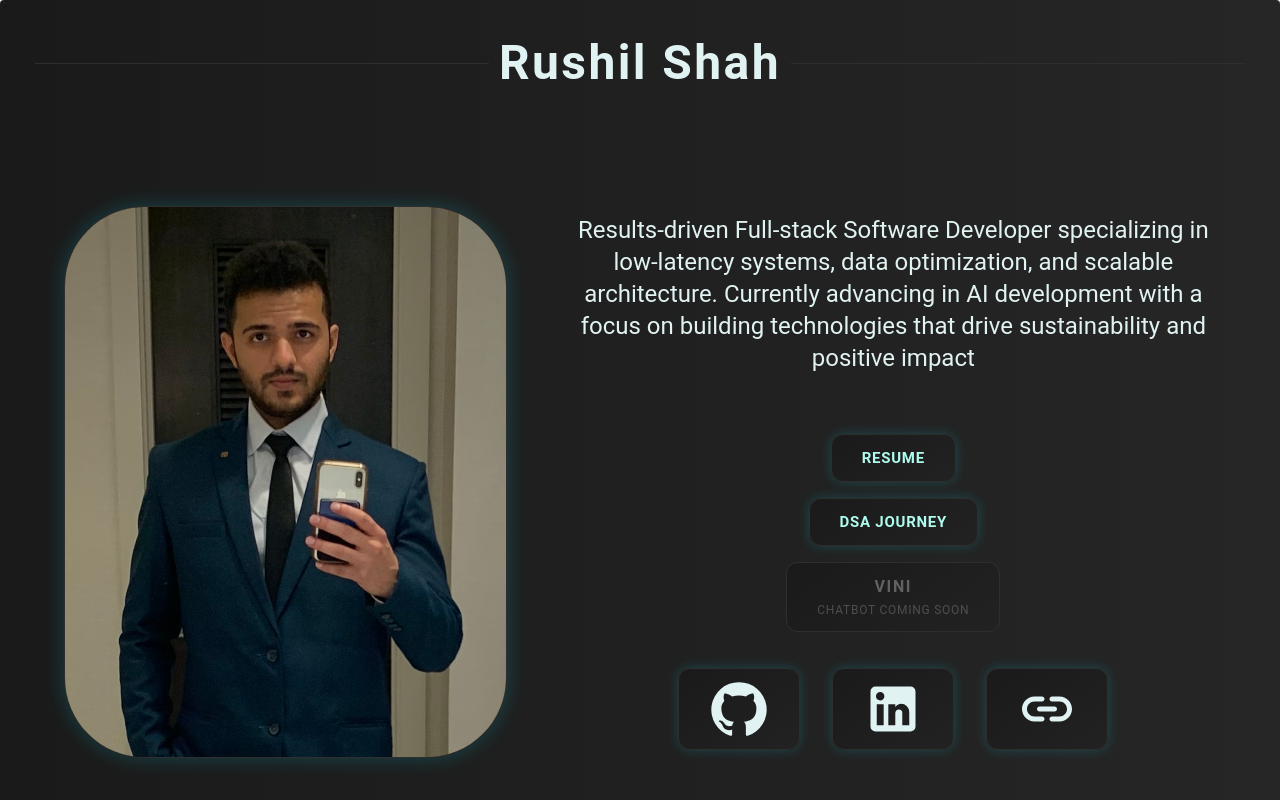
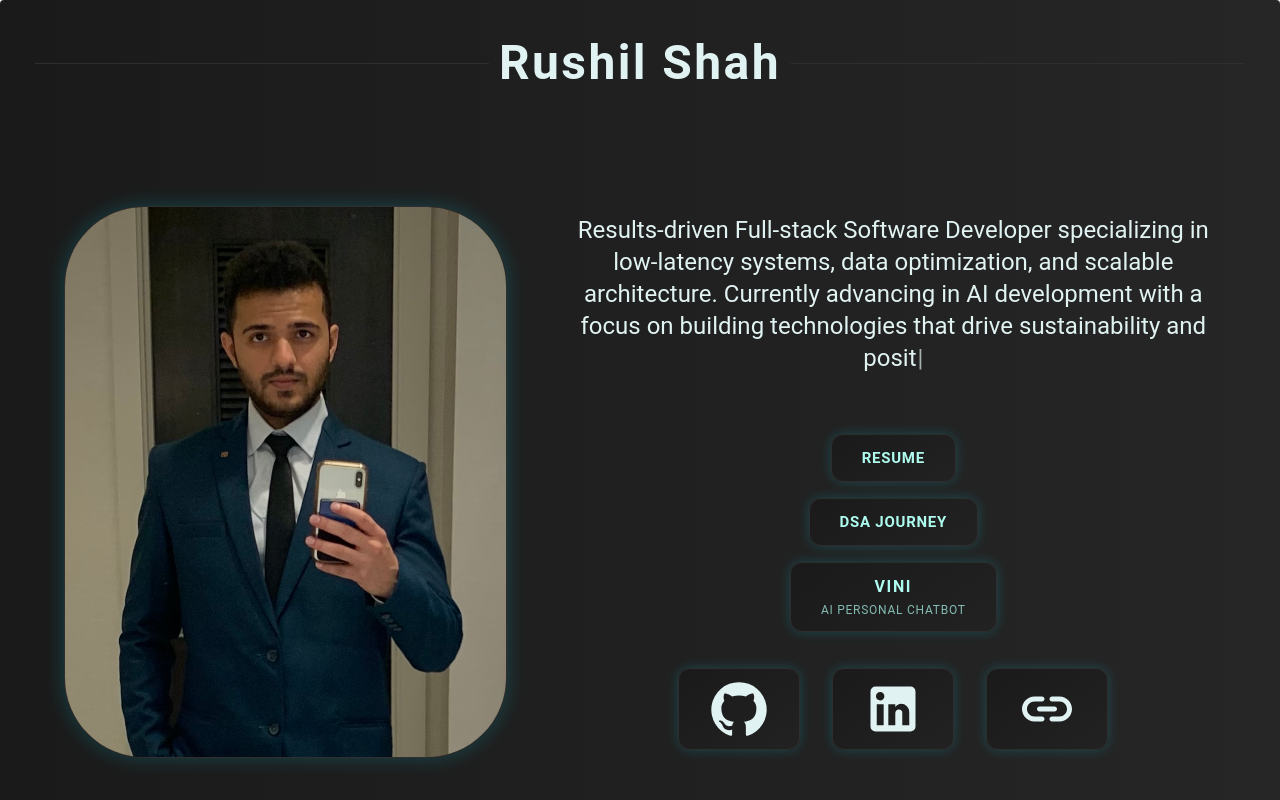
Before and after one commit to rushil1999/portfolio, a React (Create React App) app: page / in a window 1280 px wide. Shown: the top 800 px of the page. Built offline with nearby package versions, Linux system fonts and the light colour scheme.

Commit message:
Enabled Vini

```diff
--- a/package.json
+++ b/package.json
@@ -17,9 +17,9 @@
     "react": "^18.2.0",
     "react-dom": "^18.2.0",
     "react-globe.gl": "^2.24.1",
-    "react-lottie": "^1.2.3",
     "react-router-dom": "^6.11.2",
     "react-scripts": "5.0.1",
+    "typewriter-effect": "^2.22.0",
     "uuid": "^11.1.0",
     "web-vitals": "^2.1.4"
   },
--- a/src/components/Chat/index.js
+++ b/src/components/Chat/index.js
@@ -1,4 +1,4 @@
-import React, { useState, useEffect } from 'react';
+import React from 'react';
 import {
   Box,
   Typography,
@@ -79,7 +79,7 @@ const ChatBot = ({setInitiateVini}) => {
                 alignSelf={msg.user_type === 'user' ? 'flex-end' : 'flex-start'}
                 sx={{
                   backgroundColor: msg.user_type === 'user' ? '#00d4a020' : '#333',
-                  color: msg.message_type != 'error' ? '#fff' : theme.palette.secondary.main,
+                  color: msg.message_type !== 'error' ? '#fff' : theme.palette.secondary.main,
                   px: 2,
                   py: 1,
                   borderRadius: 2,
--- a/src/components/Company/index.js
+++ b/src/components/Company/index.js
@@ -3,9 +3,7 @@ import {
   Box,
   Avatar,
   Typography,
-  responsiveFontSizes,
   CardContent,
-  useMediaQuery
 } from '@mui/material';
 import React from 'react';
 import influxdata from '../../assets/influxdata.png'
@@ -14,12 +12,8 @@ import shipmnts from '../../assets/Shipmnts.jpeg'
 import taashaTech from '../../assets/taashaTech.jpeg'
 import fetchReawards from '../../assets/fetch.png'
 import tesla from '../../assets/tesla.png'
-import { useTheme } from '@emotion/react';
 
 const Company = ({ companyDetails }) => {
-  let theme = useTheme();
-  theme = responsiveFontSizes(theme);
-  const isMobile = useMediaQuery(theme.breakpoints.down('sm'));
 
   const { companyName, role } = companyDetails;
 
--- a/src/components/IntroductionV2/index.js
+++ b/src/components/IntroductionV2/index.js
@@ -6,7 +6,6 @@ import { Card,
   Button,
   Typography,
   responsiveFontSizes,
-  useMediaQuery,
   Divider
 } from '@mui/material';
 import React from 'react'
@@ -14,6 +13,7 @@ import { personalDetails } from './utils/personalDetails';
 import { useTheme } from '@emotion/react';
 import self from '../../assets/suitup.jpg';
 import { GitHub, LinkRounded, LinkedIn } from '@mui/icons-material';
+import Typewriter from 'typewriter-effect';
 
 
 
@@ -21,7 +21,6 @@ export default function IntroductionV2({initiateVini, setIniateVini}) {
   let theme = useTheme();
 
   theme = responsiveFontSizes(theme)
-  const matches = useMediaQuery(theme.breakpoints.up('md'));
   const { name, summary } = personalDetails;
 
   const redirectToResumePage = () => {
@@ -41,7 +40,6 @@ export default function IntroductionV2({initiateVini, setIniateVini}) {
     window.open('https://leetcode.com/rushil1999/', "_blank", "noreferrer");
   }
   const handlerInitiateVini = () => {
-    console.log(initiateVini, !initiateVini)
     setIniateVini(!initiateVini);
   }
   return (
@@ -86,7 +84,14 @@ export default function IntroductionV2({initiateVini, setIniateVini}) {
 
             }}
             variant="h5">
-            {summary}
+              <Typewriter
+                options={{
+                  strings: [summary],
+                  autoStart: true,
+                  loop: true,
+                  delay: 0.5
+                }}
+              />
             </Typography>
               <Grid item container sx={{ textAlign: 'center', paddingTop: '60px'}} spacing={2}>
                 <Grid item xs={12} md={12} lg={12}>
@@ -96,13 +101,13 @@ export default function IntroductionV2({initiateVini, setIniateVini}) {
                     <Button onClick={redirectToLeetcodePage} size="large" variant="contained" >DSA Journey</Button>
                 </Grid>
                 <Grid item xs={12} md={12} lg={12}>
-                  <Button disabled={true} onClick={handlerInitiateVini} size="large" variant="contained">
+                  <Button onClick={handlerInitiateVini} size="large" variant="contained">
                     <Box display="flex" flexDirection="column" alignItems="center">
                       <Typography variant="button" sx={{ fontSize: '1rem' }}>
                         Vini
                       </Typography>
                       <Typography variant="caption" sx={{ fontSize: '0.75rem', opacity: 0.7 }}>
-                        Chatbot Coming Soon
+                        AI Personal Chatbot
                       </Typography>
                     </Box>
                   </Button>
@@ -129,21 +134,3 @@ export default function IntroductionV2({initiateVini, setIniateVini}) {
       </Box >
   );
 }
-
-
-// sx={{ float: `${companyCardAlignmet}` }}
-
-
-{/* <Grid container>
-                            <Grid item xs={12}>
-                              <Typography
-                                variant={'h5'}
-                                sx={{ color: "#4dff4d", paddingRight: '15px' }}
-                              >
-                                {duration}
-                              </Typography>
-                            </Grid>
-                            <Grid item xs={12}>
-                              <TechStack companyName={companyName} companyCardAlignment={companyCardAlignmet} />
-                            </Grid>
-                          </Grid> */}
--- a/src/components/ProjectCard/index.js
+++ b/src/components/ProjectCard/index.js
@@ -1,13 +1,7 @@
 import React from 'react';
-import {  Card, CardMedia, Grid,  CardContent, Typography, responsiveFontSizes, Stack, Chip, Button } from '@mui/material';
-import { keyframes, useTheme  } from '@emotion/react';
+import {  Card, CardMedia, Grid,  CardContent, Typography, responsiveFontSizes, Chip, Button } from '@mui/material';
+import { useTheme  } from '@emotion/react';
 
-// Subtle glowing animation
-const pulse = keyframes`
-  0% { box-shadow: 0 0 10px rgba(0, 229, 255, 0.2); }
-  50% { box-shadow: 0 0 20px rgba(0, 229, 255, 0.6); }
-  100% { box-shadow: 0 0 10px rgba(0, 229, 255, 0.2); }
-`;
 
 // Individual Project Card
 const ProjectCard = ({ imageLink, projectName, summary, tags, link }) => {
@@ -32,7 +26,7 @@ const ProjectCard = ({ imageLink, projectName, summary, tags, link }) => {
         </Typography>
         <Grid container  direction="row"  spacing={1}  p={1}>
           {tags != null && tags.length > 0 && tags.map((tag, index) => (
-            <Grid item>
+            <Grid item key={index}>
             <Chip
               key={index}
               label={tag}
--- a/src/components/Projects/index.js
+++ b/src/components/Projects/index.js
@@ -1,16 +1,13 @@
 import { Divider, Grid, Box, Typography } from '@mui/material';
-import { motion } from 'framer-motion';
 import React from 'react'
 import { projectDetails } from './utils/projectDetails';
 import ProjectCard from '../ProjectCard';
-import { projectCardBackgroundStyle } from '../../styles/projects'
 import skyline from '../../assets/skyline.jpeg';
 import user from '../../assets/user.jpeg';
 import mobile from '../../assets/mobile.jpeg';
 
 
 const Project = () => {
-
   const getProjectImageLinkBasedOnName = (projectName) => {
     let imageLink;
     switch (projectName) {
@@ -34,7 +31,6 @@ const Project = () => {
   }
 
   return (
-
     <Box>
       <Divider>
         <Typography
--- a/src/hooks/useChatData.js
+++ b/src/hooks/useChatData.js
@@ -23,11 +23,11 @@ export const useChatData = () => {
   const chatResponse = async () => {
     const sessionId = getSessionId()
 
-    if (!sessionId || sessionId.length == 0) {
+    if (!sessionId || sessionId.length === 0) {
       return;
     }
 
-    if (!input || (input && input.length == 0)){
+    if (!input || (input && input.length === 0)){
       return;
     }
     setInput('')
@@ -44,7 +44,7 @@ export const useChatData = () => {
         "user_type": "user"
     });
 
-    const url = `${process.env.REACT_APP_BACKEND_URL}:${process.env.REACT_APP_BACKEND_PORT}/chat/response`
+    const url = `${process.env.REACT_APP_BACKEND_URL}/chat/response`
 
     const requestOptions = {
       method: "POST",
@@ -53,7 +53,7 @@ export const useChatData = () => {
       };
     const apiResponse = await fetch(url, requestOptions)
     console.log("API Response", apiResponse)
-    if (!apiResponse.ok && apiResponse.status == 500) {
+    if (!apiResponse.ok && apiResponse.status === 500) {
       setMessages(prev => [...prev, { user_type: 'bot', message_type: 'error', message_text: "Oops...Something went wrong. Sorry about that. Can you contact Rushil. I am sure he can fix this" }]);
       // throw new Error(`HTTP error! status: ${response.status}`);
     } else {
@@ -80,7 +80,7 @@ export const useChatData = () => {
 
     const raw = JSON.stringify(initiationMessage);
 
-    const url = `${process.env.REACT_APP_BACKEND_URL}:${process.env.REACT_APP_BACKEND_PORT}/chat/`
+    const url = `${process.env.REACT_APP_BACKEND_URL}/chat/`
 
     const requestOptions = {
       method: "POST",
@@ -100,14 +100,14 @@ export const useChatData = () => {
     myHeaders.append("Content-Type", "application/json");
     myHeaders.append("Authorization", `Bearer ${process.env.REACT_APP_BACKEND_AUTHENTICATION_TOKEN}`);
 
-    const url = `${process.env.REACT_APP_BACKEND_URL}:${process.env.REACT_APP_BACKEND_PORT}/chat/${sessionId}`
+    const url = `${process.env.REACT_APP_BACKEND_URL}/chat/${sessionId}`
 
     const requestOptions = {
       method: "GET",
       headers: myHeaders,
       };
     const apiResponse = await fetch(url, requestOptions)
-    if (!apiResponse.ok && apiResponse.status == 500) {
+    if (!apiResponse.ok && apiResponse.status === 500) {
       setMessages(prev => [...prev, { user_type: 'bot', message_type: 'error', message_text: "Oops...Something went wrong. Sorry about that. Can you contact Rushil. I am sure he can fix this" }]);
       // throw new Error(`HTTP error! status: ${response.status}`);
     } else {
--- a/src/styles/projects.js
+++ b/src/styles/projects.js
@@ -1,4 +1,3 @@
-import mess from '../assets/desk-all.jpeg';
 import sky from '../assets/black.jpeg';
 
 
```
Also changed, not shown: src/components/Lottie/index.js (deleted, +0 -18 lines), 2 other files (tests, documents, lock files or other folders).
